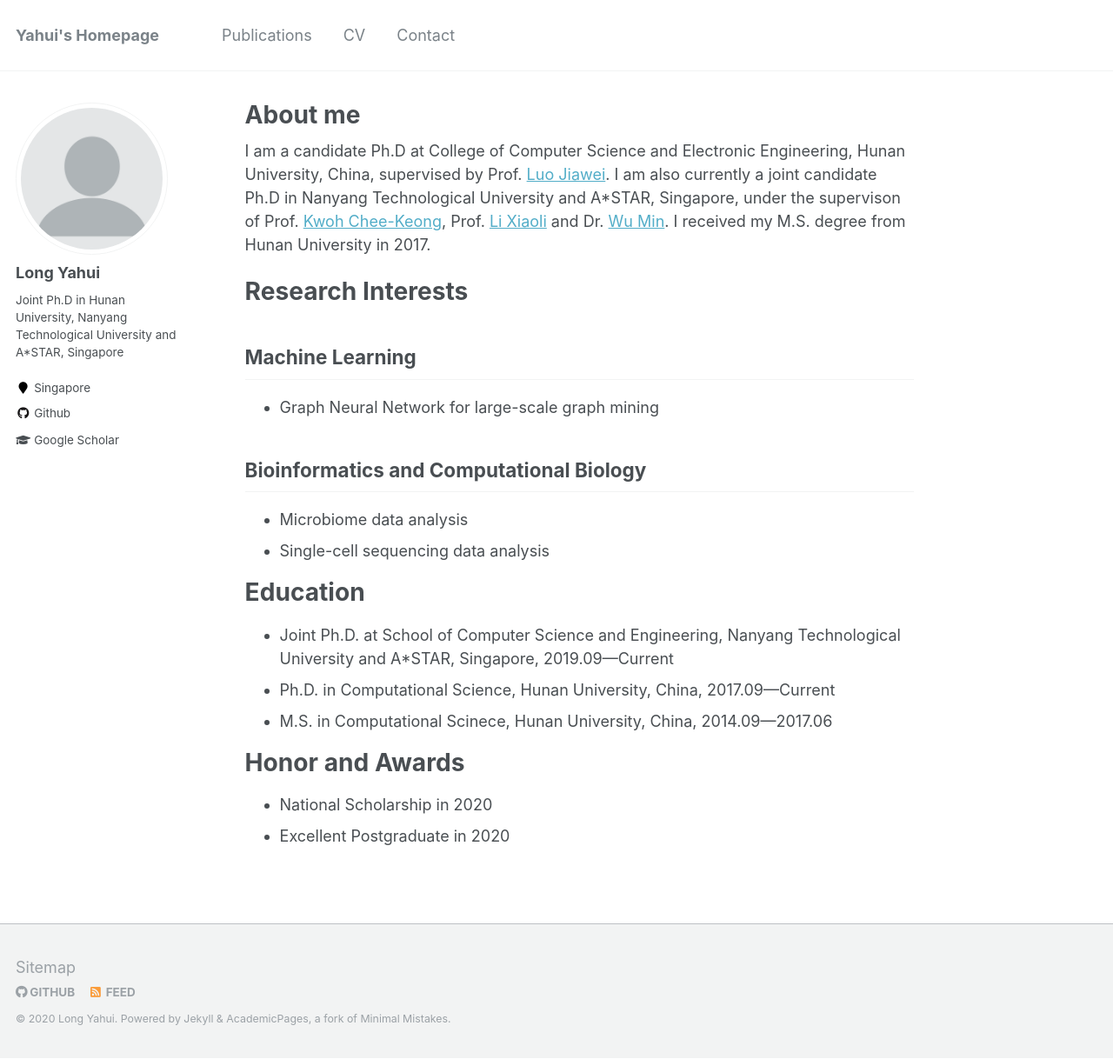
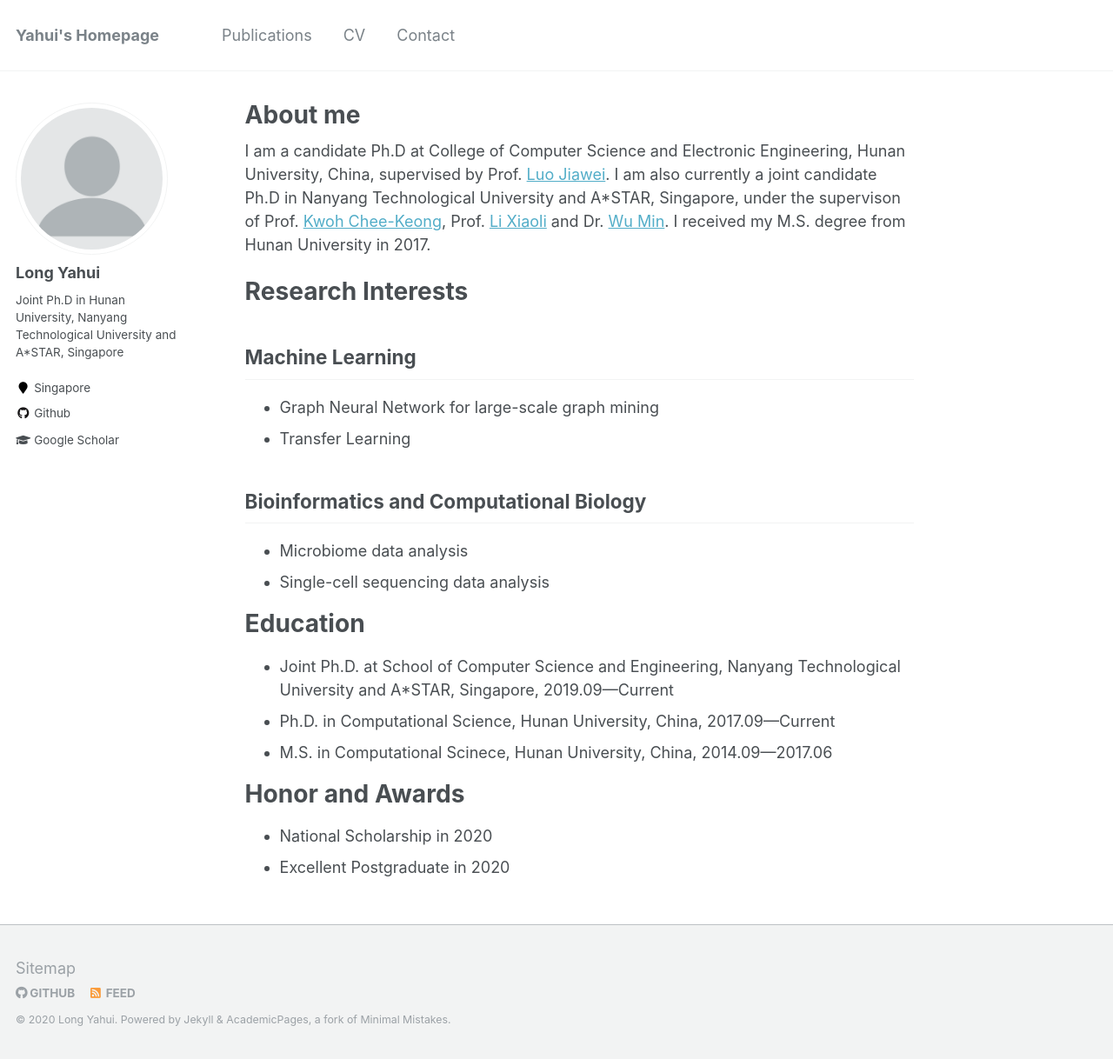
Before and after one commit to longyahui/Home, a Jekyll site: the page built from _pages/about.md, in a window 1280 px wide and 1218 px high. Shown: the whole window at 87% size. Built offline with Jekyll 4.4.1, drawn with Linux system fonts in a browser that asks for light colours.

Commit message:
Update about.md

```diff
--- a/_pages/about.md
+++ b/_pages/about.md
@@ -13,6 +13,7 @@ I am a candidate Ph.D at College of Computer Science and Electronic Engineering,
 # Research Interests
 ## Machine Learning
 - Graph Neural Network for large-scale graph mining
+- Transfer Learning
 
 ## Bioinformatics and Computational Biology
 - Microbiome data analysis
```
